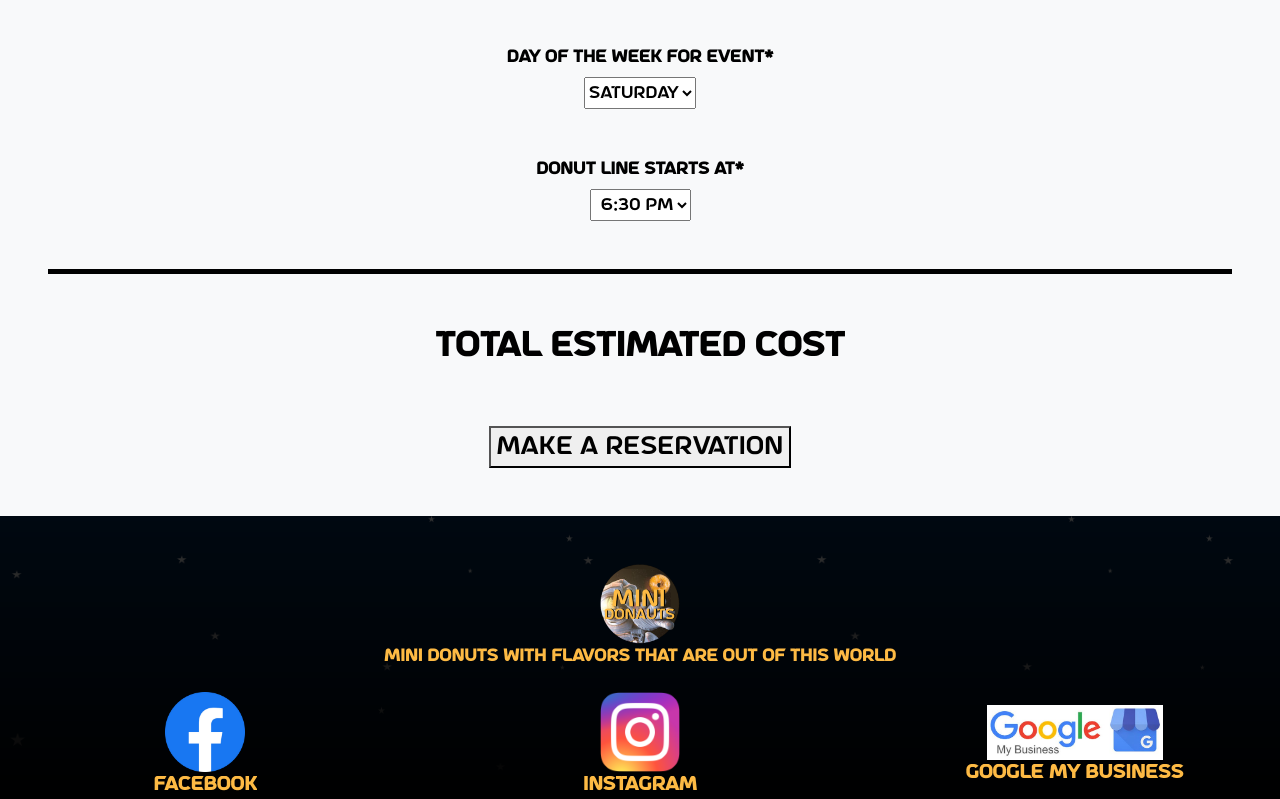
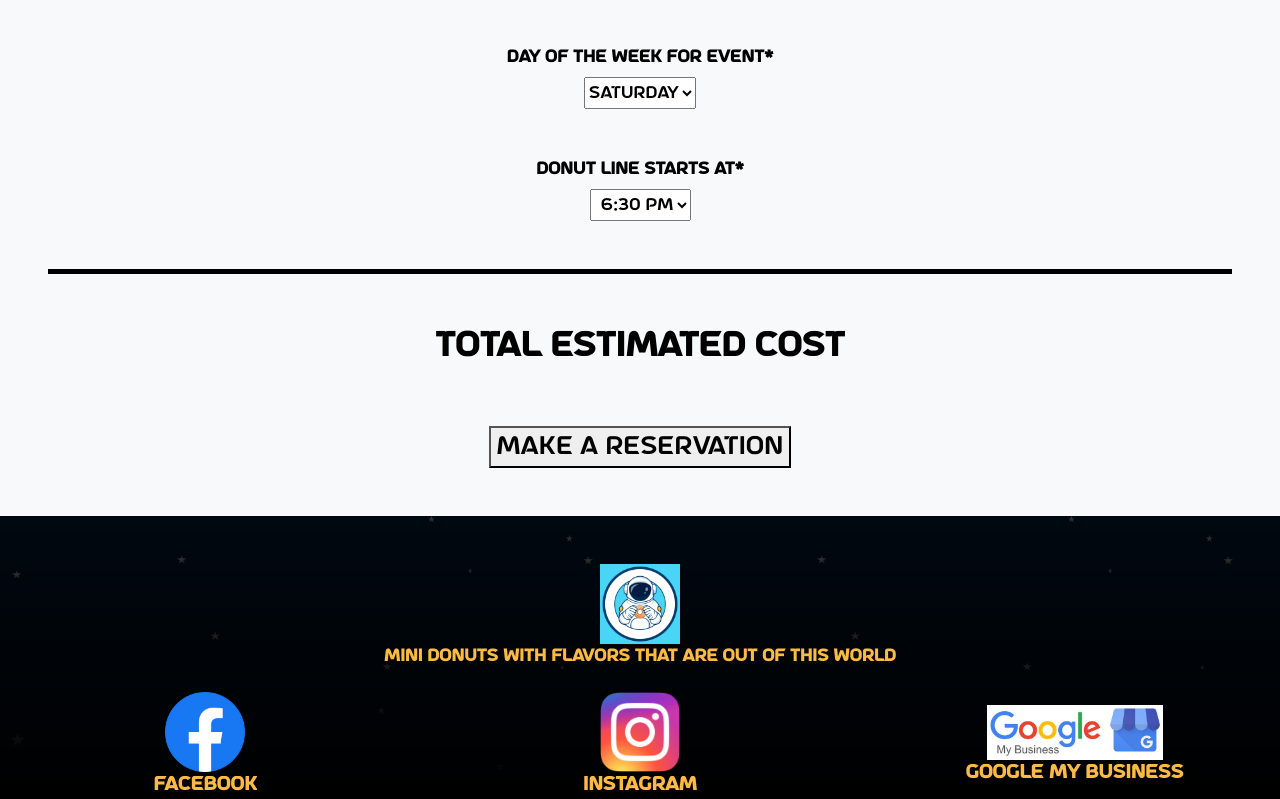
Before and after one commit to minidonauts/minidonauts, a website: page event-cost-calculator.html in a window 1280 px wide. Shown: the part 577-1376 px from the top of the page. Drawn offline with nearby package versions, Linux system fonts and the light colour scheme; no server answers.

Commit message:
update logo

```diff
--- a/event-cost-calculator.html
+++ b/event-cost-calculator.html
@@ -5,17 +5,14 @@
     <meta charset="UTF-8">
     <meta name="viewport" content="width=device-width, initial-scale=1.0">
     <meta http-equiv="X-UA-Compatible" content="ie=edge">
-    <link rel="icon" href="images/logoNoBackground.png" title="Mini Donauts">
+    <link rel="icon" href="images/logo.jpg" title="Mini Donauts">
     <title>Mini Donauts</title>
     <link rel="stylesheet" href="https://cdnjs.cloudflare.com/ajax/libs/animate.css/3.7.0/animate.min.css">
     <link href="https://fonts.googleapis.com/css?family=Comfortaa:700" rel="stylesheet">
-    <script src="https://code.jquery.com/jquery-3.3.1.min.js"
-        integrity="sha256-FgpCb/KJQlLNfOu91ta32o/NMZxltwRo8QtmkMRdAu8=" crossorigin="anonymous"></script>
-    <link rel="stylesheet" href="https://use.fontawesome.com/releases/v5.7.1/css/all.css"
-        integrity="sha384-fnmOCqbTlWIlj8LyTjo7mOUStjsKC4pOpQbqyi7RrhN7udi9RwhKkMHpvLbHG9Sr" crossorigin="anonymous">
+    <script src="https://code.jquery.com/jquery-3.3.1.min.js" integrity="sha256-FgpCb/KJQlLNfOu91ta32o/NMZxltwRo8QtmkMRdAu8=" crossorigin="anonymous"></script>
+    <link rel="stylesheet" href="https://use.fontawesome.com/releases/v5.7.1/css/all.css" integrity="sha384-fnmOCqbTlWIlj8LyTjo7mOUStjsKC4pOpQbqyi7RrhN7udi9RwhKkMHpvLbHG9Sr" crossorigin="anonymous">
 
-    <link href="https://cdn.jsdelivr.net/npm/bootstrap@5.1.3/dist/css/bootstrap.min.css" rel="stylesheet"
-        integrity="sha384-1BmE4kWBq78iYhFldvKuhfTAU6auU8tT94WrHftjDbrCEXSU1oBoqyl2QvZ6jIW3" crossorigin="anonymous">
+    <link href="https://cdn.jsdelivr.net/npm/bootstrap@5.1.3/dist/css/bootstrap.min.css" rel="stylesheet" integrity="sha384-1BmE4kWBq78iYhFldvKuhfTAU6auU8tT94WrHftjDbrCEXSU1oBoqyl2QvZ6jIW3" crossorigin="anonymous">
 
     <link rel="stylesheet" href="index.css">
     <link rel="stylesheet" href="event-cost-calculator.js">
@@ -53,16 +50,13 @@
                 <div class="col">
                     <div class="form-label">Zipcode Of Event*</div>
                     <div class="">
-                        <input id="event-zip" type="text" maxlength="5" pattern="[0-9]{5}"
-                            style="width: 4.5rem;text-align: center;" onchange="recalculateEventCosts()"
-                            value="60137" />
+                        <input id="event-zip" type="text" maxlength="5" pattern="[0-9]{5}" style="width: 4.5rem;text-align: center;" onchange="recalculateEventCosts()" value="60137" />
                     </div>
                 </div>
                 <div class="col pt-5">
                     <div class="form-label">Hours Of Unlimited Donuts For Event*</div>
                     <div class="">
-                        <input id="event-hours" type="text" maxlength="1" pattern="[0-9]{1}"
-                            style="width: 1.5rem;text-align: center;" onchange="recalculateEventCosts()" value="1" />
+                        <input id="event-hours" type="text" maxlength="1" pattern="[0-9]{1}" style="width: 1.5rem;text-align: center;" onchange="recalculateEventCosts()" value="1" />
                     </div>
                 </div>
                 <div class="col pt-5">
@@ -77,8 +71,7 @@
                 <div class="col pt-5">
                     <div class="form-label">Donut Line Starts At*</div>
                     <div>
-                        <select id="event-start" style="height: 2rem; text-align: right;"
-                            onchange="recalculateEventCosts()">
+                        <select id="event-start" style="height: 2rem; text-align: right;" onchange="recalculateEventCosts()">
                             <option value=8> 8:00 AM</option>
                             <option value=8.5> 8:30 AM</option>
                             <option value=9> 9:00 AM</option>
@@ -137,30 +130,26 @@
         </div>
         <div id="footer">
             <div class="col align-items-center">
-                <img src="images/logoNoBackground.png" style="width: 5rem;">
-                <br>
-                Mini donuts with flavors that are out of this world
+                <img src="images/logo.jpg" style="width: 5rem;">
+                <br> Mini donuts with flavors that are out of this world
             </div>
             <div class="row pt-4 align-items-center">
                 <div class="col">
                     <a href="https://www.facebook.com/people/Mini-Donauts/100075852761548/">
                         <img src="images/facebook-logo.webp" style="width: 5rem;">
-                        <br>
-                        facebook
+                        <br> facebook
                     </a>
                 </div>
                 <div class="col">
                     <a href="https://www.instagram.com/minidonauts/">
                         <img src="images/Instagram_logo.webp" style="width: 5rem;">
-                        <br>
-                        Instagram
+                        <br> Instagram
                     </a>
                 </div>
                 <div class="col">
                     <a href="https://g.page/r/CXoHjSUIe4pSEAE">
                         <img src="images/google-my-business-logo.jpg" style="width: 11rem;">
-                        <br>
-                        Google My Business
+                        <br> Google My Business
                     </a>
                 </div>
             </div>
```
Also changed, not shown: 404.html (+9 -16 lines), current-markets.html (+1 -1 lines), footer.html (+2 -2 lines), index.html (+1 -1 lines), make-a-reservation.html (+2 -2 lines), reservation-made.html (+11 -20 lines), images/logo.jpg (added), images/logoNoBackground.png (deleted).
